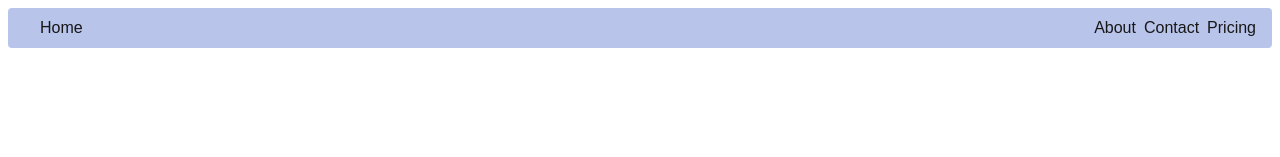
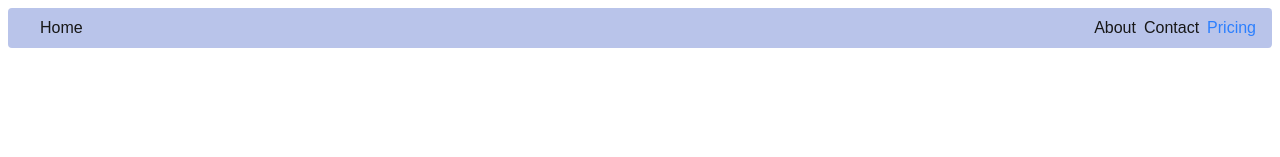
Before and after one commit to Juxn89/nextjs-devtalles, a Next.js app: page /pricing in a window 1280 px wide. Shown: the top 157 px of the page. Built offline with nearby package versions, Linux system fonts and the light colour scheme; some icons are missing.

Commit message:
Use usePathname and ActiveLink

```diff
--- a/app/page.tsx
+++ b/app/page.tsx
@@ -1,9 +1,11 @@
+import Link from "next/link";
+
 export default function Home() {
   return (
-    <div className="font-sans grid grid-rows-[20px_1fr_20px] items-center justify-items-center min-h-screen p-8 pb-20 gap-16 sm:p-20">
-      <main className="flex flex-col gap-[32px] row-start-2 items-center sm:items-start">
-				<span className="text-2xl">Hello World!</span>
-      </main>
-    </div>
+		<main className="flex flex-col gap-[32px] row-start-2 items-center sm:items-start">
+			<span className="text-2xl">Hello World!</span>
+
+			<Link href="/about">About</Link>
+		</main>
   );
 }
--- /dev/null
+++ b/components/active-link/ActiveLink.module.css
@@ -0,0 +1,9 @@
+@reference "tailwindcss";
+
+.link {
+	@apply hover:underline hover:text-blue-400 mr-2 transition-all;
+}
+
+.active-link {
+	@apply text-blue-500;
+}
--- /dev/null
+++ b/components/active-link/ActiveLink.tsx
@@ -0,0 +1,22 @@
+'use client'
+
+import { FC } from "react"
+import Link from "next/link"
+import style from './ActiveLink.module.css'
+import { usePathname } from "next/navigation"
+
+interface Props {
+	path: string,
+	text: string
+}
+
+export const ActiveLink: FC<Props> = ({ path, text }) => {
+
+	const pathname = usePathname();
+
+	return (
+		<Link className={`${style.link} ${pathname === path ? style['active-link'] : ''}`} href={path}>
+			{text}
+		</Link>
+	)
+}
--- a/components/index.ts
+++ b/components/index.ts
@@ -1 +1,4 @@
 export * from './navbar/Navbar'
+
+// Client components
+export { ActiveLink } from './active-link/ActiveLink'
--- a/components/navbar/Navbar.tsx
+++ b/components/navbar/Navbar.tsx
@@ -1,5 +1,7 @@
+import Link from "next/link"
 import { HomeIcon } from "@primer/octicons-react"
-import Link from "next/link"
+
+import { ActiveLink } from "@/components/";
 
 const navItems: Array<{ href: string; label: string }> = [
 	{ href: "/about", label: "About" },
@@ -18,9 +20,7 @@
 			<div className="flex-1"></div>
 
 			{navItems.map((item) => (
-				<Link key={item.href} className="mr-2" href={item.href}>
-					{item.label}
-				</Link>
+				<ActiveLink key={item.href} path={item.href} text={item.label} />
 			))}
 		</nav>
 	)
```
